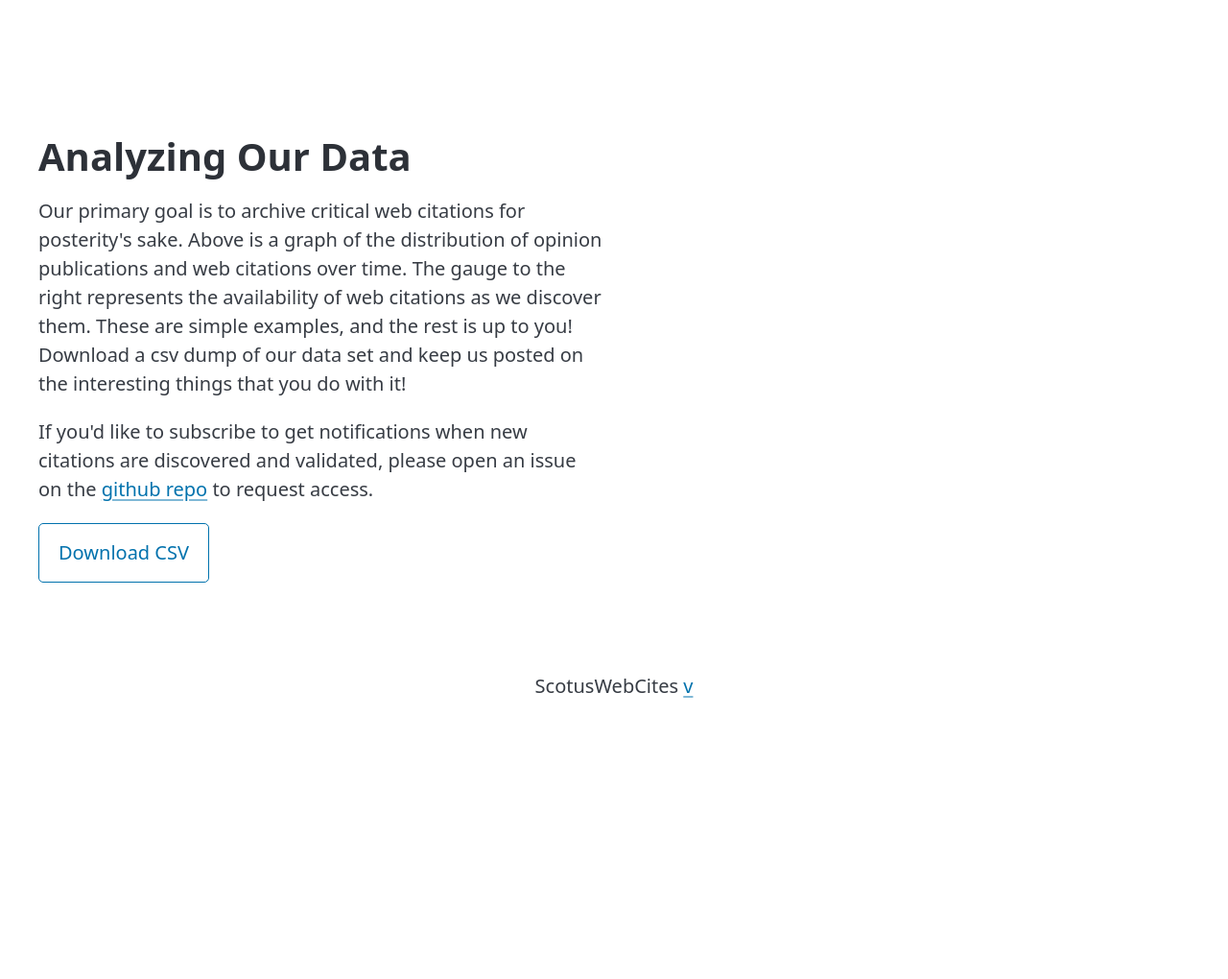
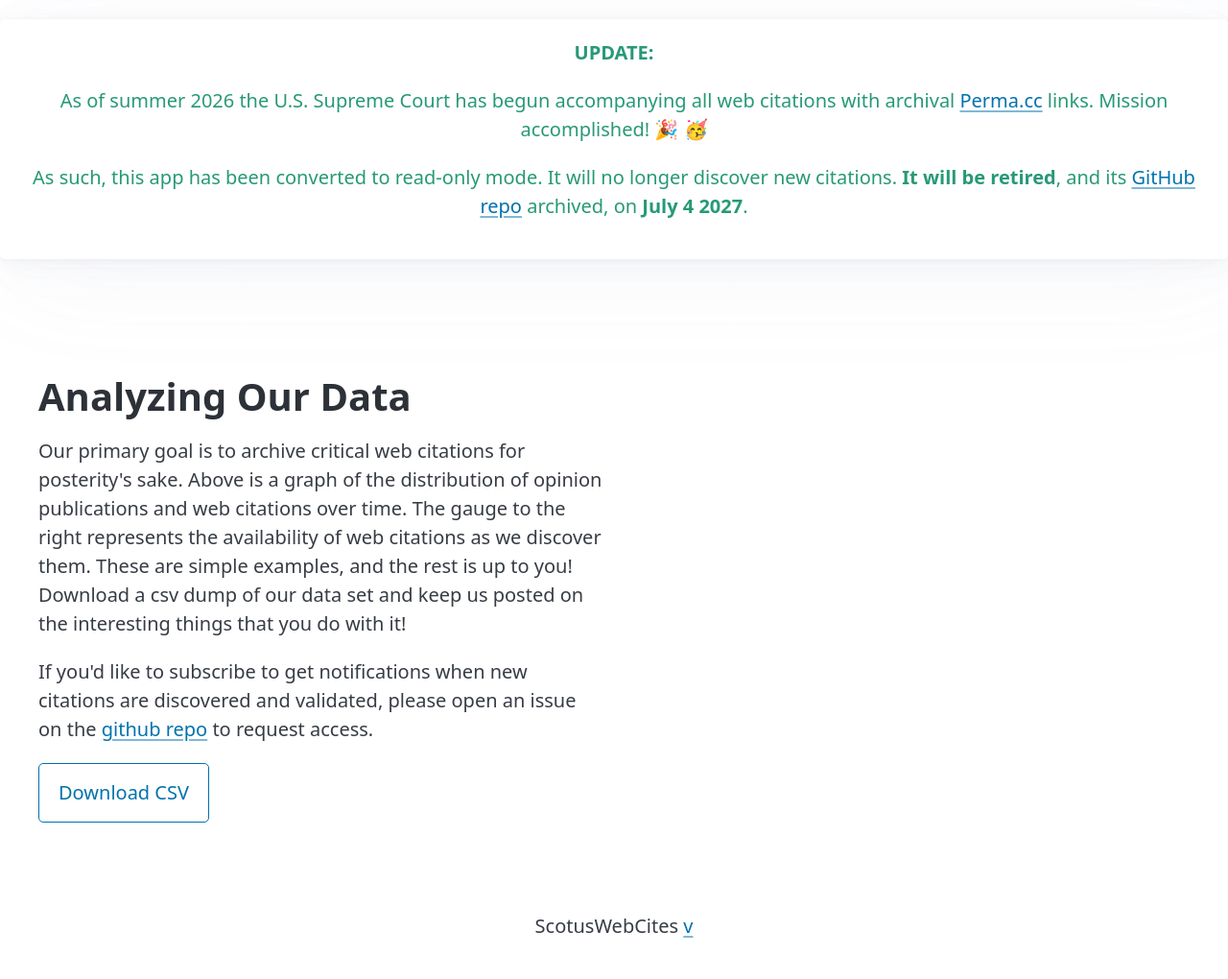
Before and after one commit to arderyp/scotuswebcites, a Django app: template templates/data.html in a window 1280 px wide. Shown: the part 70-1090 px from the top of the page at 96% size. Before the commit the page ends 797 px from the top, so only its background shows below. Run offline with Django 3.2, Linux system fonts and the light colour scheme; the template is opened without the code that fills it, so the values that code supplies are empty; some libraries are stand-ins or nearby versions.

Commit message:
adding retirement banner to top of all pages

```diff
--- a/static/css/scotuswebcites.css
+++ b/static/css/scotuswebcites.css
@@ -8,6 +8,14 @@
   --berkeley-purple-light: #D9CEFF;
   --berkeley-red: #FFCFE5;
   --berkeley-dark: #010133
+}
+.retire-message {
+  color: var(--pico-form-element-valid-active-border-color) !important;
+  border-color: var(--pico-form-element-valid-active-border-color) !important;
+  text-align: center;
+}
+.retire-message p {
+  color: inherit;
 }
 .visually-hidden {
   position: absolute;
--- a/templates/base.html
+++ b/templates/base.html
@@ -58,6 +58,21 @@
         {% endfor %}
       </div>
 
+      <article class="retire-message">
+        <p><strong>UPDATE:</strong></p>
+        <p>
+          As of summer 2026 the U.S. Supreme Court has begun accompanying all web citations with archival
+          <a href="https://perma.cc" target="_blank">Perma.cc</a> links.
+          Mission accomplished! 🎉 🥳
+        </p>
+        <p>
+          As such, this app has been converted to read-only mode. It will no longer discover new citations.
+          <strong>It will be retired</strong>, and its
+          <a href="https://github.com/arderyp/scotuswebcites" target="_blank">GitHub repo</a>
+          archived, on <strong>July 4 2027</strong>.
+        </p>
+      </article>
+
       {% block content %}{% endblock %}
     </main>
 
```
